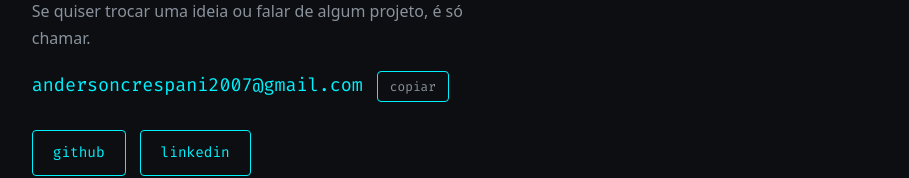
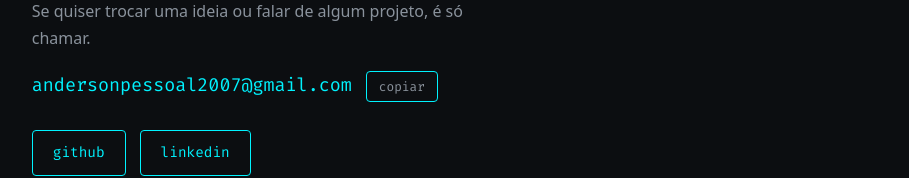
Before and after one commit to andersoncrespani/portifolio, a React (Vite) app in the folder portifolio/: page / in a window 1280 px wide. Shown: the part 2343-2521 px from the top of the page, without its empty margins (185-1094 px from the left). Built offline with nearby package versions, Linux system fonts and the light colour scheme.

Commit message:
new contact email

```diff
--- a/portifolio/src/components/data.js
+++ b/portifolio/src/components/data.js
@@ -2,7 +2,7 @@ export const perfil = {
   nome: "Anderson Crespani",
   funcao: "Desenvolvedor Full Stack",
   frase: "contruindo soluções.",
-  email: "andersoncrespani2007@gmail.com",
+  email: "andersonpessoal2007@gmail.com",
   github: "https://github.com/andersoncrespani",
   linkedin:
     "https://www.linkedin.com/in/anderson-crespani-da-silva/",
```
